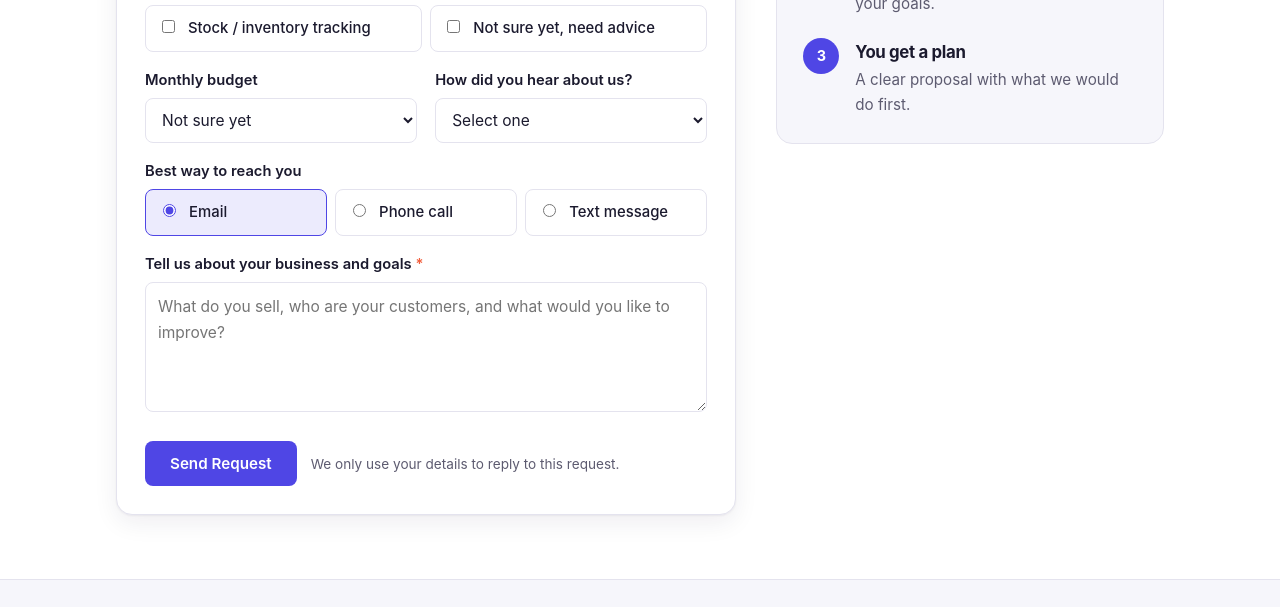
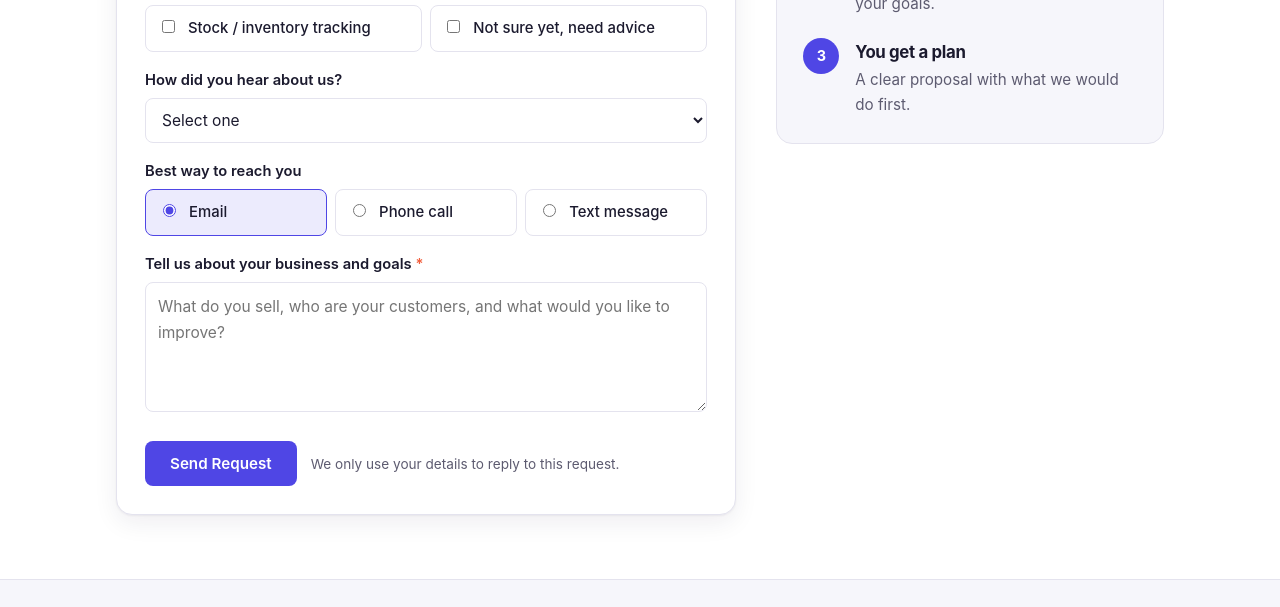
Before and after one commit to Avenzalifesciences/avenza-website, a plain HTML site: page contact/index.html in a window 1280 px wide. Shown: the part 996-1603 px from the top of the page. Drawn offline with Linux system fonts and the light colour scheme.

Commit message:
Remove the monthly budget question from the contact form
Pricing is not being published yet. "How did you hear about us?" now
spans the full row in its place.

Co-Authored-By: Claude Opus 5.5 <noreply@anthropic.com>
Claude-Session: https://claude.ai/code/session_01LLc8JWjVTDB3SSrFPQznn3

```diff
--- a/contact/index.html
+++ b/contact/index.html
@@ -109,18 +109,7 @@
                 <label class="option"><input type="checkbox" name="Services" value="Not sure yet, need advice"> Not sure yet, need advice</label>
                 </div>
               </fieldset>
-
-              <div class="field">
-                <label for="f-budget">Monthly budget</label>
-                <select id="f-budget" name="Monthly budget">
-                  <option>Not sure yet</option>
-                  <option>Under $500</option>
-                  <option>$500 &ndash; $1,000</option>
-                  <option>$1,000 &ndash; $2,500</option>
-                  <option>$2,500+</option>
-                </select>
-              </div>
-              <div class="field">
+              <div class="field full">
                 <label for="f-source">How did you hear about us?</label>
                 <select id="f-source" name="Heard about us">
                   <option value="">Select one</option>
```
